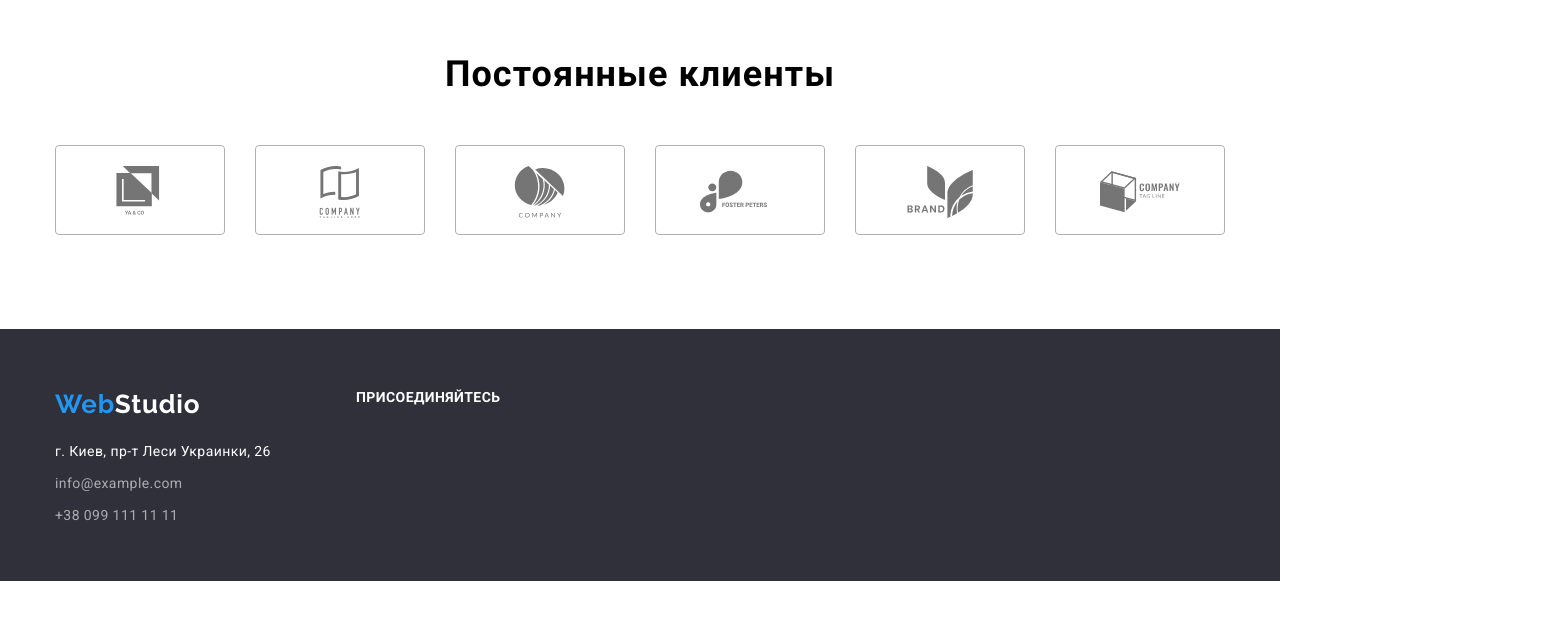
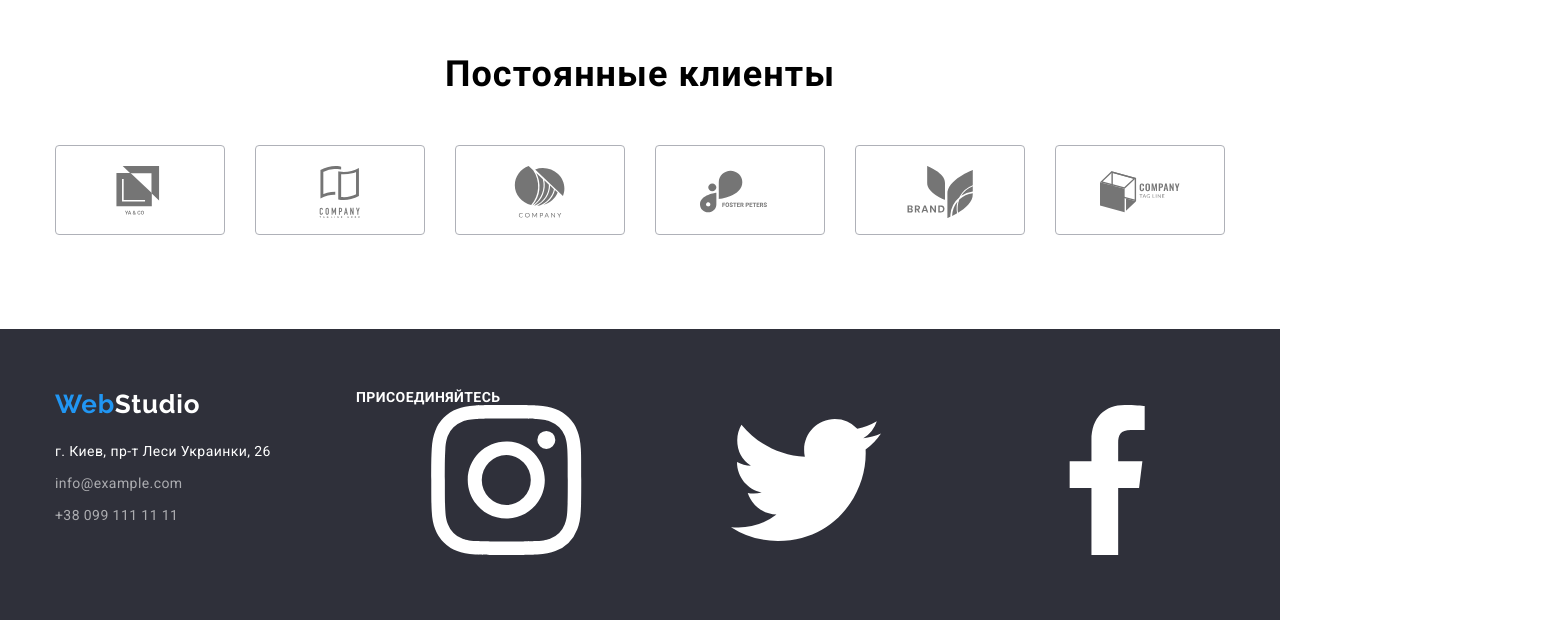
Before and after one commit to Viktory-me/goit-markup-hw-04, a plain HTML site: page index.html in a window 1280 px wide. Shown: the part 2292-2912 px from the top of the page, 1556 px wide, since content can reach past the window. Before the commit the page ends 2873 px from the top, so only its background shows below. Drawn offline with Linux system fonts and the light colour scheme.

Commit message:
+social link

```diff
--- a/css/style.css
+++ b/css/style.css
@@ -524,10 +524,12 @@ a {
     color: #FFFFFF;
 }
 
-.social-link {
+.social-link-list {
     margin-left: 70px;
 }
-
+.social-links {
+    display: flex;
+}
 /*PORTFOLIO PAGE*/
 
 .product-list {
--- a/index.html
+++ b/index.html
@@ -271,8 +271,38 @@
           </address>
         </div>
 
-        <div class="social-link">
+        <div class="social-link-list">
           <p class="invitation">присоединяйтесь</p>
+          <ul class="social-links">
+            <li class="social-link">
+              <a class="social-link-item" href="">
+                <svg class="">
+                  <use href="./images/symbol-defs.svg#icon-instagram"></use>
+                </svg>
+              </a>
+            </li>
+            <li class="social-link">
+              <a class="social-link-item" href="">
+                <svg class="">
+                  <use href="./images/symbol-defs.svg#icon-twitter"></use>
+                </svg>
+              </a>
+            </li>
+            <li class="social-link">
+              <a class="social-link-item" href="">
+                <svg class="">
+                  <use href="./images/symbol-defs.svg#icon-facebook"></use>
+                </svg>
+              </a>
+            </li>
+            <li class="social-link">
+              <a class="social-link-item" href="">
+                <svg class="">
+                  <use href="./images/symbol-defs.svg#icon-linkedin"></use>
+                </svg>
+              </a>
+            </li>
+          </ul>
         </div>
       </div>
     </footer>
```
